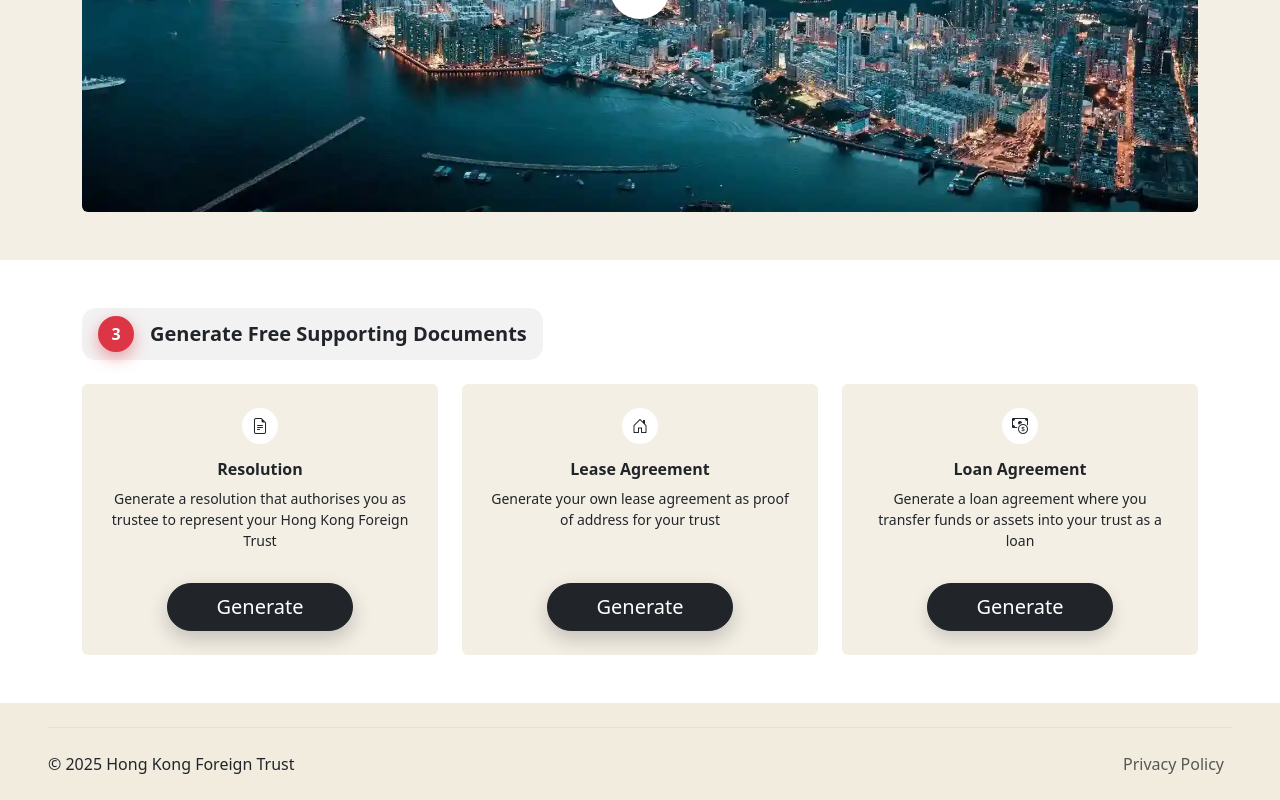
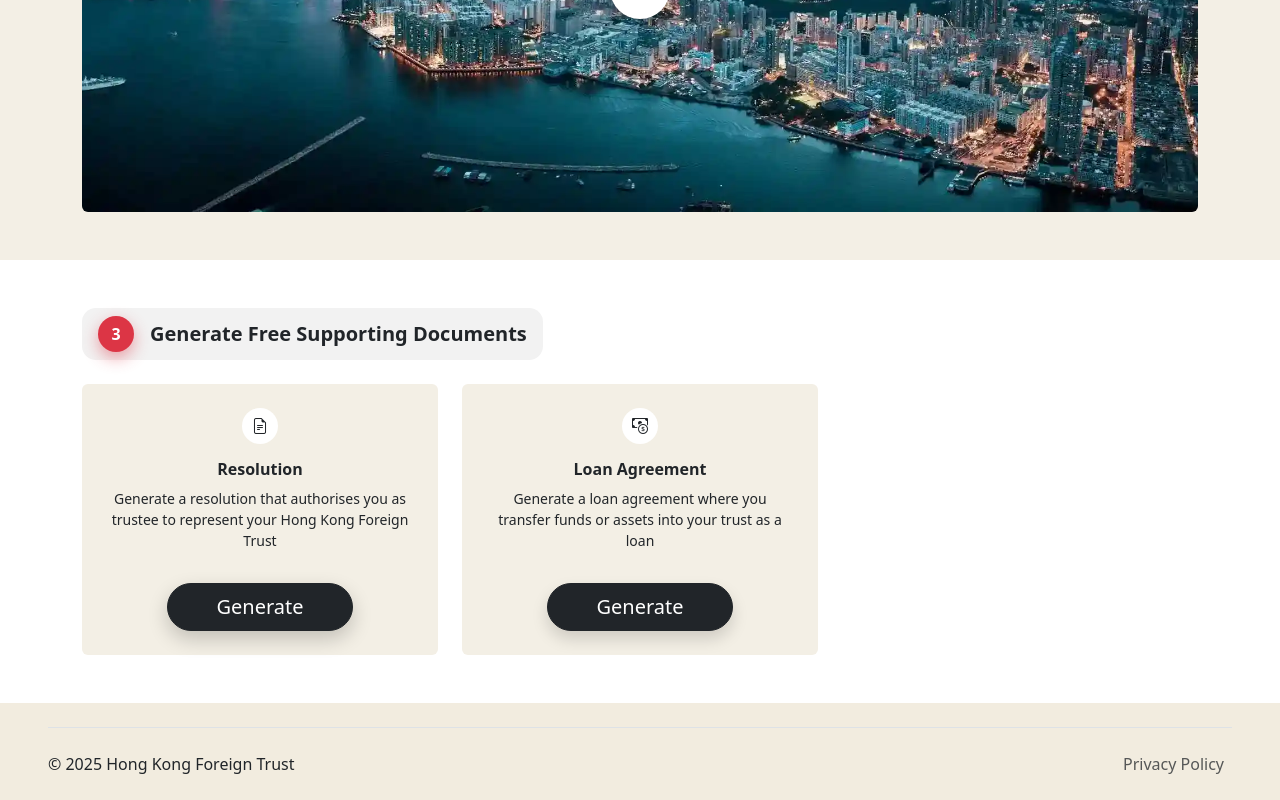
Before and after one commit to WhitelightningDev/hongkongtrust, an Angular app: page / in a window 1280 px wide. Shown: the part 2163-2963 px from the top of the page. Built offline with nearby package versions, Linux system fonts and the light colour scheme.

Commit message:
`Removed commented out div element in welcomepage.html`

```diff
--- a/src/app/pages/welcomepage/welcomepage.html
+++ b/src/app/pages/welcomepage/welcomepage.html
@@ -147,7 +147,7 @@
       </div>
 
       <!-- Lease Agreement Card -->
-      <div class="col-12 col-md-4">
+      <!-- <div class="col-12 col-md-4">
         <div class="text-center p-4 rounded h-100 d-flex flex-column" style="background: #f3efe5;">
           <div class="mx-auto mb-3 rounded-circle bg-white d-flex align-items-center justify-content-center" style="width:36px;height:36px;">
             <i class="bi bi-house-door"></i>
@@ -160,7 +160,7 @@
             </a>
           </div>
         </div>
-      </div>
+      </div> -->
 
       <!-- Loan Agreement Card -->
       <div class="col-12 col-md-4">
```
